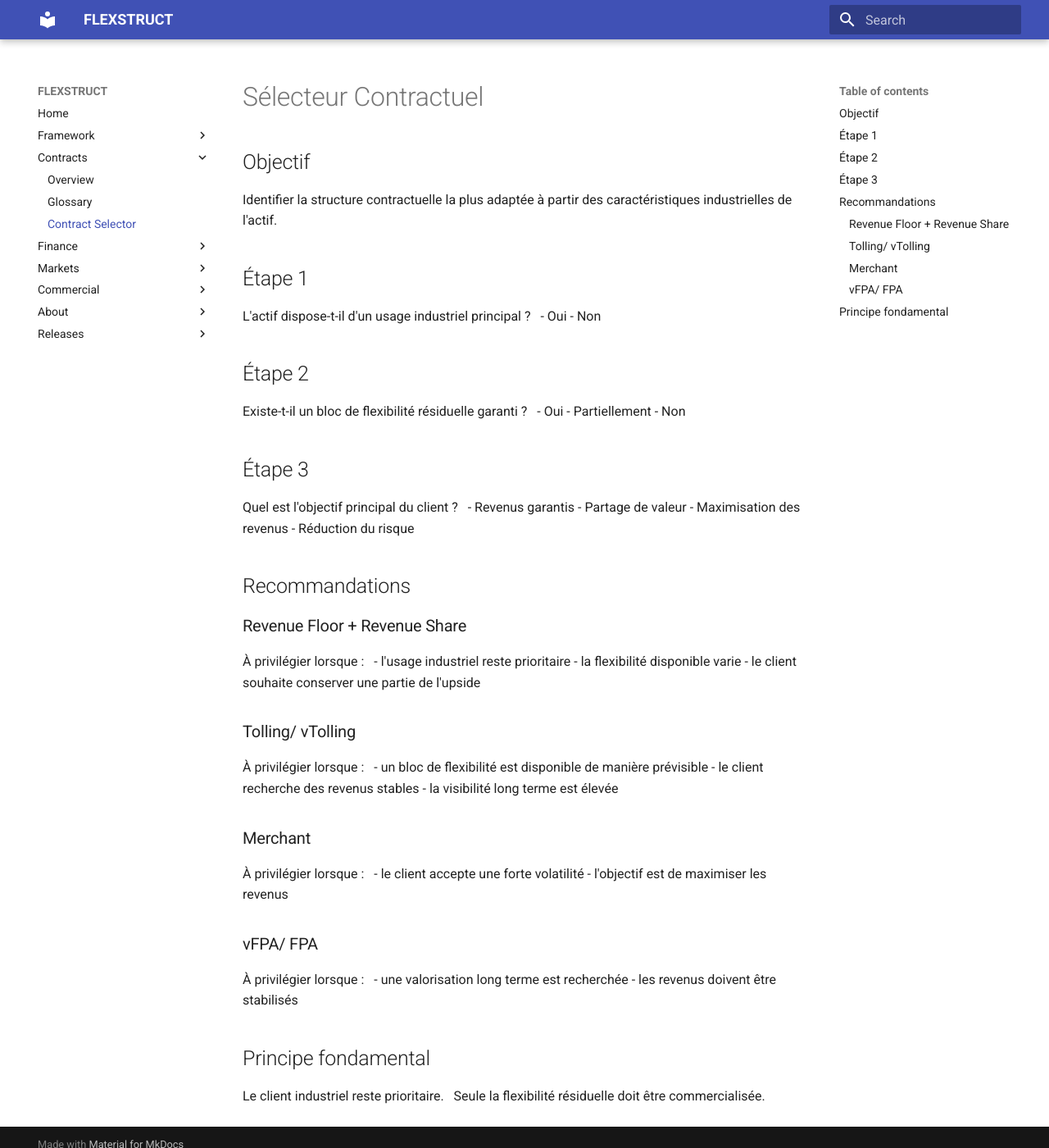
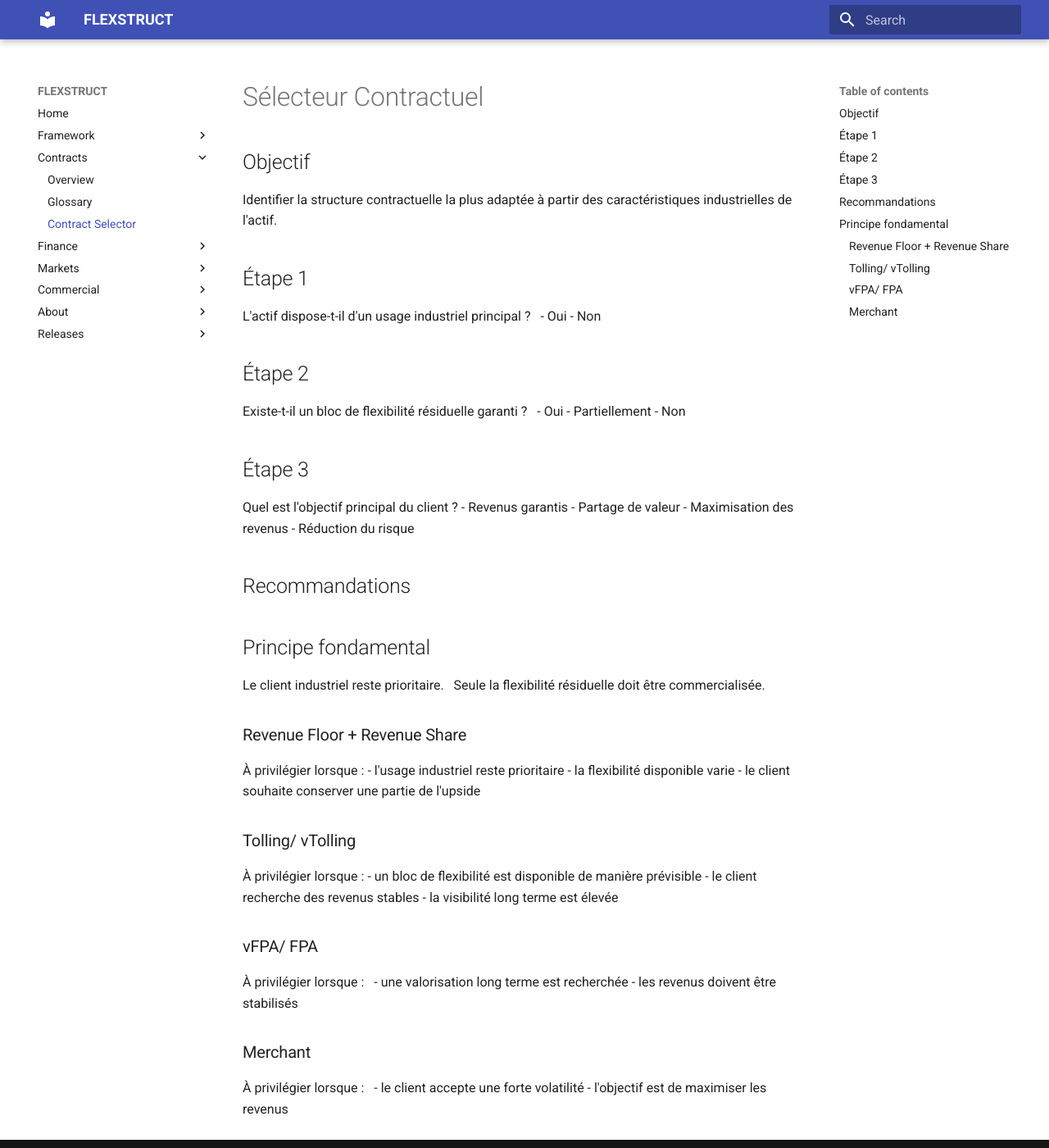
Before and after one commit to edumascarell/Flexstruct, an MkDocs documentation site: the page built from docs/contracts/02-contract-selector.md, in a window 1280 px wide and 1400 px high. Shown: the whole window at 82% size. Built offline with MkDocs 1.6.1 and Material for MkDocs 9.7.7, drawn with Linux system fonts in a browser that asks for light colours; part of the change alters nothing that is shown.

```diff
--- a/docs/contracts/02-contract-selector.md
+++ b/docs/contracts/02-contract-selector.md
@@ -23,7 +23,6 @@ Existe-t-il un bloc de flexibilité résiduelle garanti ?
 ## Étape 3
 
 Quel est l'objectif principal du client ?
-
 - Revenus garantis
 - Partage de valeur
 - Maximisation des revenus
@@ -31,10 +30,15 @@ Quel est l'objectif principal du client ?
 
 ## Recommandations
 
+## Principe fondamental
+
+Le client industriel reste prioritaire.
+
+Seule la flexibilité résiduelle doit être commercialisée.
+
 ### Revenue Floor + Revenue Share
 
 À privilégier lorsque :
-
 - l'usage industriel reste prioritaire
 - la flexibilité disponible varie
 - le client souhaite conserver une partie de l'upside
@@ -42,17 +46,10 @@ Quel est l'objectif principal du client ?
 ### Tolling/ vTolling
 
 À privilégier lorsque :
-
 - un bloc de flexibilité est disponible de manière prévisible
 - le client recherche des revenus stables
 - la visibilité long terme est élevée
 
-### Merchant
-
-À privilégier lorsque :
-
-- le client accepte une forte volatilité
-- l'objectif est de maximiser les revenus
 
 ### vFPA/ FPA
 
@@ -61,8 +58,9 @@ Quel est l'objectif principal du client ?
 - une valorisation long terme est recherchée
 - les revenus doivent être stabilisés
 
-## Principe fondamental
+### Merchant
 
-Le client industriel reste prioritaire.
+À privilégier lorsque :
 
-Seule la flexibilité résiduelle doit être commercialisée.
+- le client accepte une forte volatilité
+- l'objectif est de maximiser les revenus
```
